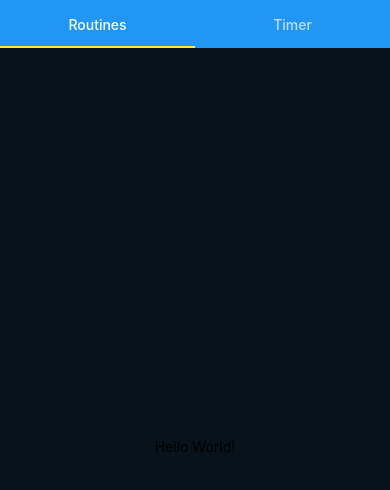
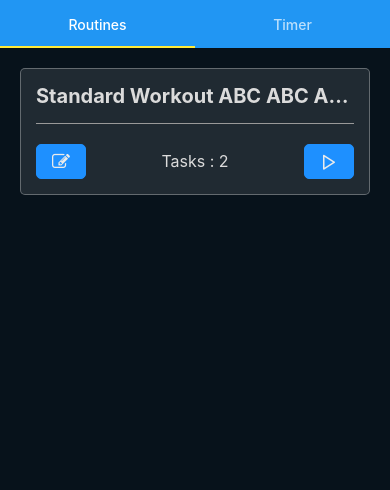
Before and after one commit to myleafhopper/fitness-tracker, a React Native app: screen / in a window 390 px wide. Shown: the top 490 px of the page. Built offline with nearby package versions, Linux system fonts and the light colour scheme.

Commit message:
feat: wip

```diff
--- a/src/App.js
+++ b/src/App.js
@@ -7,8 +7,8 @@ import {
     useWindowDimensions
 } from 'react-native';
 
-import Routines from './tabs/Routines';
-import Timer from './tabs/Timer';
+import Routines from './tabs/Routines/Routines';
+import Timer from './tabs/Timer/Timer';
 
 export default function App() {
 
@@ -18,10 +18,6 @@ export default function App() {
 
     const layout = useWindowDimensions();
     const [index, setIndex] = React.useState(0);
-
-    // ----------------------------------------------------------------------
-
-    const duration = 15;
 
     // ----------------------------------------------------------------------
 
@@ -39,9 +35,7 @@ export default function App() {
 
             case 'timer':
 
-                return <Timer
-                    duration={duration}
-                />;
+                return <Timer />;
 
             default:
 
--- a/src/tabs/Routines.js
+++ /dev/null
@@ -1,49 +0,0 @@
-import {
-    StyleSheet,
-    View,
-    Text
-} from 'react-native';
-
-export default function Routines() {
-
-    /* ----------------------------------------------------------------------
-    STATES & VARIABLES
-    ---------------------------------------------------------------------- */
-
-    /* ----------------------------------------------------------------------
-    HANDLERS
-    ---------------------------------------------------------------------- */
-
-    /* ----------------------------------------------------------------------
-    FUNCTIONS
-    ---------------------------------------------------------------------- */
-
-    /* ----------------------------------------------------------------------
-    USE-EFFECTS
-    ---------------------------------------------------------------------- */
-
-    /* ----------------------------------------------------------------------
-    RENDER
-    ---------------------------------------------------------------------- */
-
-    return (
-        <View style={styles.container}>
-
-            <Text>Hello World!</Text>
-
-        </View>
-    );
-};
-
-/* ----------------------------------------------------------------------
-CSS STYLES
----------------------------------------------------------------------- */
-
-const styles = StyleSheet.create({
-    container: {
-        flex: 1,
-        flexDirection: 'row',
-        justifyContent: 'space-around',
-        alignItems: 'center',
-    }
-});
--- /dev/null
+++ b/src/tabs/Routines/Routines.js
@@ -0,0 +1,142 @@
+import {
+    StyleSheet,
+    View,
+    Text,
+    Button,
+    TouchableOpacity
+} from 'react-native';
+
+import FeatherIcon from 'react-native-vector-icons/Feather';
+import FontAwesomeIcon from 'react-native-vector-icons/FontAwesome';
+
+export default function Routines() {
+
+    const routines = [{
+        name: 'Standard Workout ABC ABC ABC ABC ABC ABC ABC',
+        tasks: [
+            {
+                index: 0,
+                name: 'Push Ups',
+                duration: 10,
+                color: 'red'
+            },
+            {
+                index: 1,
+                name: 'Rest',
+                duration: 5,
+                color: 'green'
+            }
+        ]
+    }];
+
+    /* ----------------------------------------------------------------------
+    STATES & VARIABLES
+    ---------------------------------------------------------------------- */
+
+    /* ----------------------------------------------------------------------
+    HANDLERS
+    ---------------------------------------------------------------------- */
+
+    /* ----------------------------------------------------------------------
+    FUNCTIONS
+    ---------------------------------------------------------------------- */
+
+    const getDisplayableRoutines = () => {
+
+        return routines.map((routine, index) => {
+
+            const key = `routine-${index}`;
+
+            return <View key={`${key}-container`} style={styles.routineContainer}>
+
+                <Text key={`${key}-name`} style={styles.routineName} numberOfLines={1} ellipsizeMode='tail'>
+                    {routine.name}
+                </Text>
+
+                <View key={`${key}-sub-container`} style={styles.routineSubContainer}>
+
+                    <TouchableOpacity key={`${key}-edit-button`} style={styles.routineEditButton}>
+                        <FontAwesomeIcon key={`${key}-edit-icon`} size={18} color='#ebebeb' name='edit' />
+                    </TouchableOpacity>
+
+                    <Text key={`${key}-tasks-count`} style={styles.routineTasks}>Tasks : {routine.tasks.length}</Text>
+
+                    <TouchableOpacity key={`${key}-play-button`} style={styles.routineEditButton}>
+                        <FeatherIcon key={`${key}-play-icon`} size={18} color='#ebebeb' name='play' />
+                    </TouchableOpacity>
+
+                </View>
+
+            </View>
+        });
+    };
+
+    /* ----------------------------------------------------------------------
+    USE-EFFECTS
+    ---------------------------------------------------------------------- */
+
+    /* ----------------------------------------------------------------------
+    RENDER
+    ---------------------------------------------------------------------- */
+
+    return (
+        <View style={styles.tab}>
+
+            {getDisplayableRoutines()}
+
+        </View>
+    );
+};
+
+/* ----------------------------------------------------------------------
+CSS STYLES
+---------------------------------------------------------------------- */
+
+const styles = StyleSheet.create({
+    tab: {
+        flex: 1,
+        flexDirection: 'column'
+    },
+    routineContainer: {
+        flexDirection: 'column',
+        margin: 20,
+        padding: 15,
+        borderWidth: 1,
+        borderRadius: 5,
+        borderColor: `rgba(255, 255, 255, 0.3)`,
+        backgroundColor: `rgba(255, 255, 255, 0.1)`
+    },
+    routineName: {
+        fontWeight: 'bold',
+        fontSize: 20,
+        color: '#dbdbdb',
+        marginBottom: 20,
+        paddingBottom: 15,
+        borderBottomWidth: 1,
+        borderBottomColor: '#999'
+    },
+    routineSubContainer: {
+        flexDirection: 'row',
+        justifyContent: 'space-between',
+    },
+    routineTasks: {
+        paddingTop: 7,
+        fontSize: 16,
+        color: '#dbdbdb',
+    },
+    routineEditButton: {
+        paddingHorizontal: 10,
+        width: 50,
+        height: 35,
+        borderWidth: 1,
+        borderRadius: 5,
+        borderColor: 'dodgerblue',
+        backgroundColor: 'dodgerblue',
+        justifyContent: 'center',
+        alignItems: 'center',
+    },
+    routineEditText: {
+        fontSize: 16,
+        color: 'white',
+    },
+});
--- /dev/null
+++ b/src/tabs/Timer/Helper.js
@@ -0,0 +1,65 @@
+/* ----------------------------------------------------------------------
+SETUP
+---------------------------------------------------------------------- */
+
+const task = {
+    index: 0,
+    name: 'Wait',
+    duration: 60,
+    color: 'blue'
+};
+
+/* ----------------------------------------------------------------------
+EXPORTS
+---------------------------------------------------------------------- */
+
+export const getRemainingTime = (time) => {
+
+    const mins = Math.floor(time / 60);
+    const secs = time - mins * 60;
+
+    return {
+        mins: formatNumber(mins),
+        secs: formatNumber(secs)
+    };
+};
+
+export const getDefaultRoutine = (props) => {
+
+    if (props.hasOwnProperty('routine') &&
+        props.routine !== undefined &&
+        props.routine !== null) {
+
+        return props.routine;
+
+    } else {
+
+        return {
+            name: 'No Routine Selected',
+            tasks: [task]
+        };
+    }
+};
+
+export const getInitialTask = (routine) => {
+
+    if (routine.hasOwnProperty('tasks') &&
+        routine.tasks !== undefined &&
+        routine.tasks !== null &&
+        routine.tasks.length === 0) {
+
+        return task;
+
+    } else {
+
+        return routine.tasks[0];
+    }
+};
+
+/* ----------------------------------------------------------------------
+FUNCTIONS
+---------------------------------------------------------------------- */
+
+const formatNumber = (number) => {
+    return `0${number}`.slice(-2);
+};
--- a/src/tabs/Timer.js
+++ b/src/tabs/Timer/Timer.js
@@ -13,49 +13,26 @@ import {
 
 import Icon from 'react-native-vector-icons/FontAwesome';
 
+import {
+    getRemainingTime,
+    getDefaultRoutine,
+    getInitialTask
+} from './Helper';
+
 const screen = Dimensions.get('window');
 
-const formatNumber = number => `0${number}`.slice(-2);
-
-const getRemaining = (time) => {
-
-    const mins = Math.floor(time / 60);
-    const secs = time - mins * 60;
-
-    return {
-        mins: formatNumber(mins),
-        secs: formatNumber(secs)
-    };
-};
-
 export default function Timer(props) {
-
-    const routine = {
-        name: 'Standard Workout',
-        tasks: [
-            {
-                index: 0,
-                name: 'Push Ups',
-                duration: 10,
-                color: 'red'
-            },
-            {
-                index: 1,
-                name: 'Rest',
-                duration: 5,
-                color: 'green'
-            }
-        ]
-    };
 
     /* ----------------------------------------------------------------------
     STATES & VARIABLES
     ---------------------------------------------------------------------- */
 
-    const [task, setTask] = useState(routine.tasks[0]);
+    const routine = getDefaultRoutine(props);
+    const [task, setTask] = useState(getInitialTask(routine));
     const [remainingSecs, setRemainingSecs] = useState(task.duration);
     const [isActive, setIsActive] = useState(false);
-    const { mins, secs } = getRemaining(remainingSecs);
+
+    const { mins, secs } = getRemainingTime(remainingSecs);
 
     /* ----------------------------------------------------------------------
     HANDLERS
@@ -67,8 +44,10 @@ export default function Timer(props) {
 
     const onResetPressHandler = () => {
 
-        setTask(routine.tasks[0]);
-        setRemainingSecs(routine.tasks[0].duration);
+        const task = getInitialTask(routine);
+
+        setTask(task);
+        setRemainingSecs(task.duration);
         setIsActive(false);
     };
 
@@ -218,9 +197,9 @@ const styles = StyleSheet.create({
     timerButton: {
         borderWidth: 5,
         borderColor: '#ebebeb',
+        borderRadius: screen.width / 5,
         width: screen.width / 5,
         height: screen.width / 5,
-        borderRadius: screen.width / 5,
         alignItems: 'center',
         justifyContent: 'center',
     },
```
